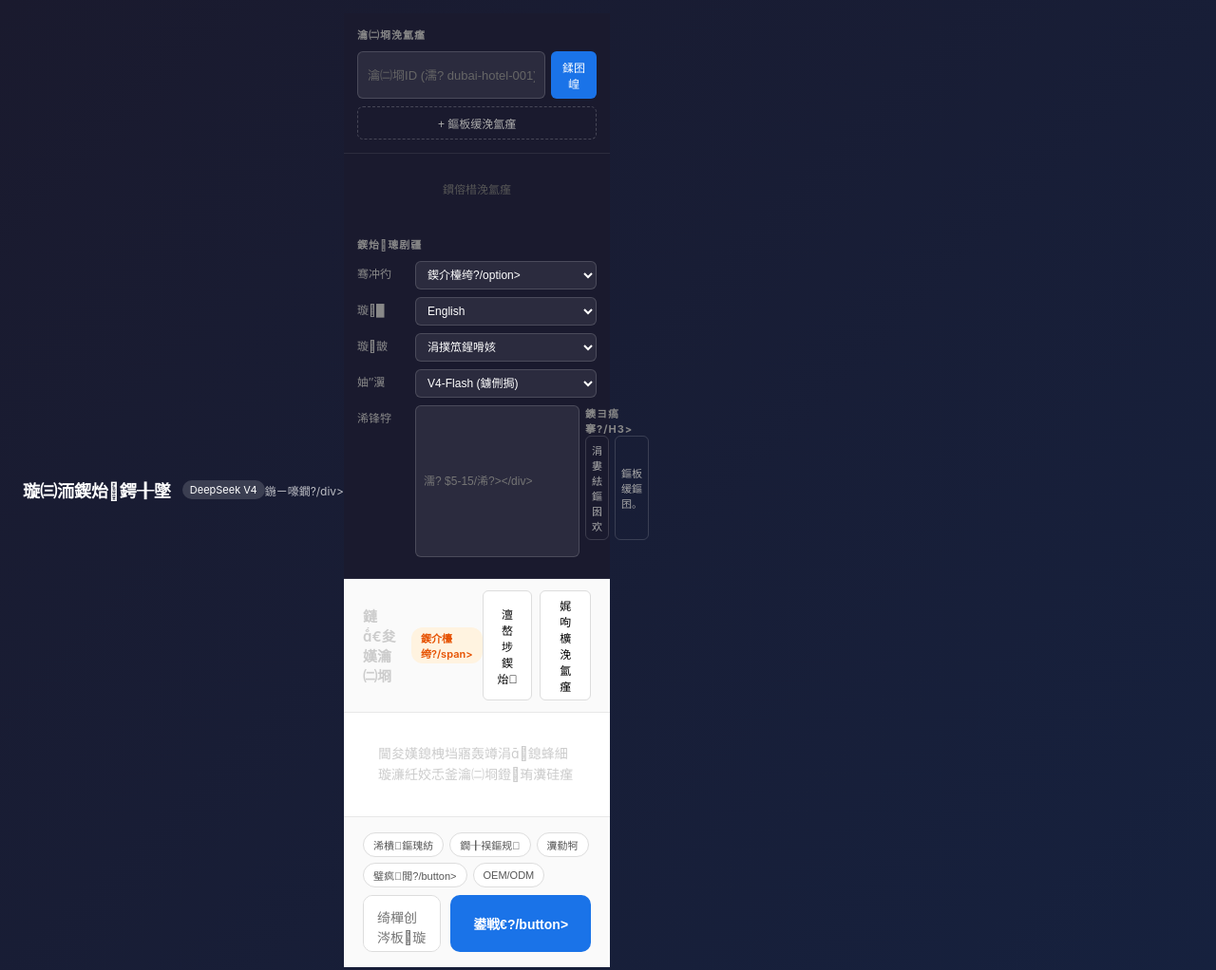
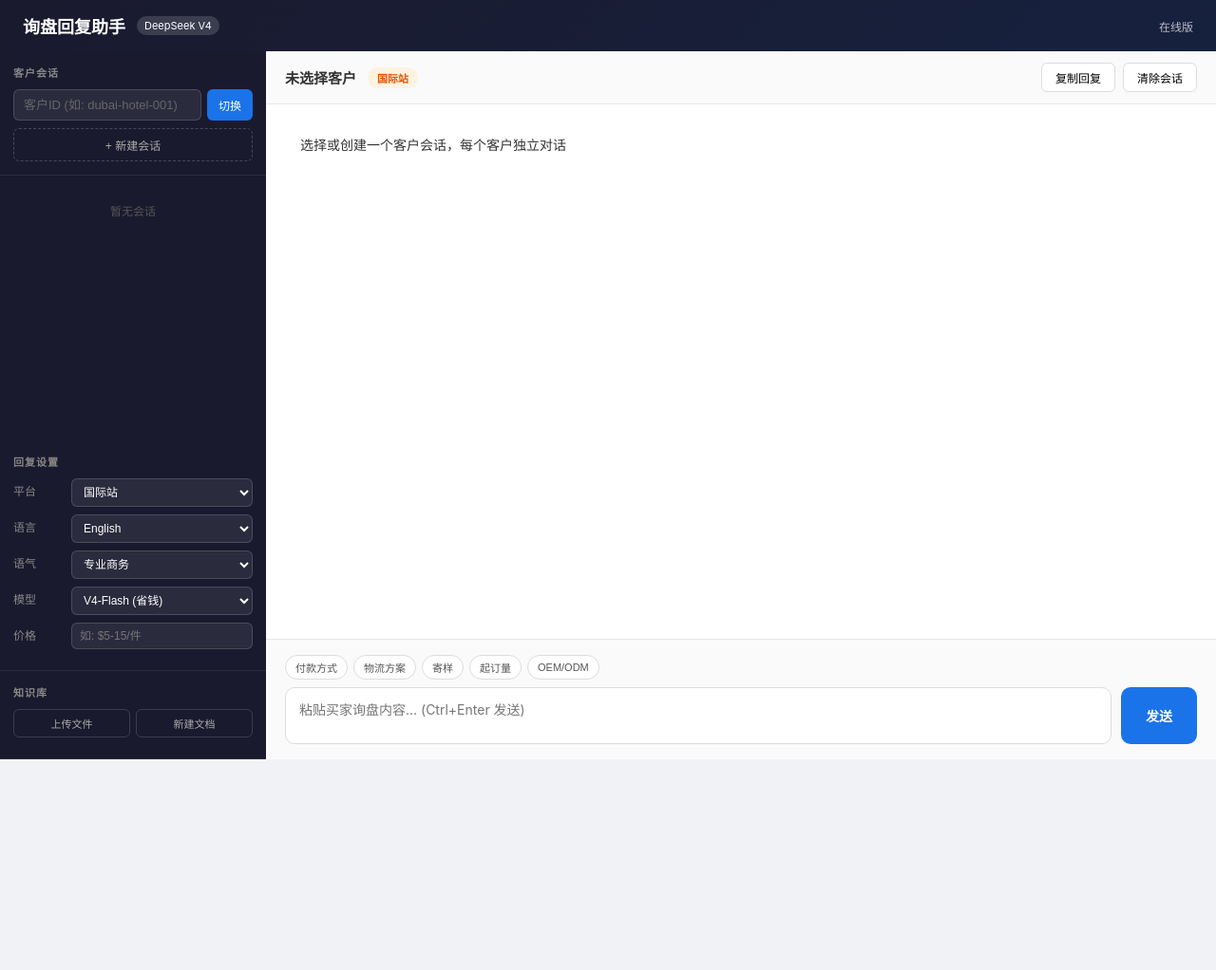
Before and after one commit to weieryang/inquiry-assistant, a website: page public/index.html in a window 1280 px wide. Shown: the whole page at 95% size. After the commit the page ends 800 px from the top, so only its background shows below. Drawn offline with Linux system fonts and the light colour scheme.

Commit message:
fix encoding

```diff
--- a/public/index.html
+++ b/public/index.html
@@ -3,7 +3,7 @@
 <head>
     <meta charset="UTF-8">
     <meta name="viewport" content="width=device-width, initial-scale=1.0">
-    <title>璇㈢洏鍥炲鍔╂墜 - DeepSeek V4</title>
+    <title>询盘回复助手 - DeepSeek V4</title>
     <style>
         * { margin: 0; padding: 0; box-sizing: border-box; }
         body { font-family: -apple-system, BlinkMacSystemFont, 'Segoe UI', Roboto, sans-serif; background: #f0f2f5; color: #333; height: 100vh; display: flex; flex-direction: column; }
@@ -98,37 +98,37 @@
 <body>
     <div class="header">
         <div style="display:flex; align-items:center; gap:12px;">
-            <h1>璇㈢洏鍥炲鍔╂墜</h1>
+            <h1>询盘回复助手</h1>
             <span class="ver">DeepSeek V4</span>
         </div>
-        <div style="font-size:12px; opacity:0.7;">鍦ㄧ嚎鐗?/div>
+        <div style="font-size:12px; opacity:0.7;">在线版</div>
     </div>
     <div class="app">
         <div class="sidebar">
             <div class="sb-section">
-                <h3>瀹㈡埛浼氳瘽</h3>
+                <h3>客户会话</h3>
                 <div class="session-input">
-                    <input type="text" id="customerIdInput" placeholder="瀹㈡埛ID (濡? dubai-hotel-001)">
-                    <button onclick="switchSession()">鍒囨崲</button>
+                    <input type="text" id="customerIdInput" placeholder="客户ID (如: dubai-hotel-001)">
+                    <button onclick="switchSession()">切换</button>
                 </div>
-                <button class="new-session-btn" onclick="createNewSession()">+ 鏂板缓浼氳瘽</button>
+                <button class="new-session-btn" onclick="createNewSession()">+ 新建会话</button>
             </div>
             <div class="session-list" id="sessionList">
-                <div style="text-align:center; color:#555; font-size:12px; padding:20px;">鏆傛棤浼氳瘽</div>
+                <div style="text-align:center; color:#555; font-size:12px; padding:20px;">暂无会话</div>
             </div>
             <div class="sb-section">
-                <h3>鍥炲璁剧疆</h3>
-                <div class="sb-row"><label>骞冲彴</label><select id="platform"><option value="alibaba">鍥介檯绔?/option><option value="mic">涓浗鍒堕€犵綉</option><option value="1688">1688</option></select></div>
-                <div class="sb-row"><label>璇█</label><select id="replyLang"><option value="en">English</option><option value="es">Espa帽ol</option><option value="ru">袪褍褋褋泻懈泄</option><option value="ar">丕賱毓乇亘賷丞</option><option value="pt">Portugu锚s</option><option value="fr">Fran莽ais</option><option value="de">Deutsch</option><option value="tr">T眉rk莽e</option></select></div>
-                <div class="sb-row"><label>璇皵</label><select id="tone"><option value="professional">涓撲笟鍟嗗姟</option><option value="friendly">鐑儏鍙嬪ソ</option><option value="concise">绠€娲侀珮鏁?/option></select></div>
-                <div class="sb-row"><label>妯″瀷</label><select id="modelSelect"><option value="flash">V4-Flash (鐪侀挶)</option><option value="pro">V4-Pro (楂樿川閲?</option></select></div>
-                <div class="sb-row"><label>浠锋牸</label><input type="text" id="priceRange" placeholder="濡? $5-15/浠?></div>
+                <h3>回复设置</h3>
+                <div class="sb-row"><label>平台</label><select id="platform"><option value="alibaba">国际站</option><option value="mic">中国制造网</option><option value="1688">1688</option></select></div>
+                <div class="sb-row"><label>语言</label><select id="replyLang"><option value="en">English</option><option value="es">Español</option><option value="ru">Русский</option><option value="ar">العربية</option><option value="pt">Português</option><option value="fr">Français</option><option value="de">Deutsch</option><option value="tr">Türkçe</option></select></div>
+                <div class="sb-row"><label>语气</label><select id="tone"><option value="professional">专业商务</option><option value="friendly">热情友好</option><option value="concise">简洁高效</option></select></div>
+                <div class="sb-row"><label>模型</label><select id="modelSelect"><option value="flash">V4-Flash (省钱)</option><option value="pro">V4-Pro (高质量)</option></select></div>
+                <div class="sb-row"><label>价格</label><input type="text" id="priceRange" placeholder="如: $5-15/件"></div>
             </div>
             <div class="sb-section">
-                <h3>鐭ヨ瘑搴?/h3>
+                <h3>知识库</h3>
                 <div class="kb-actions">
-                    <button class="kb-btn" onclick="showUploadKB()">涓婁紶鏂囦欢</button>
-                    <button class="kb-btn" onclick="showCreateKB()">鏂板缓鏂囨。</button>
+                    <button class="kb-btn" onclick="showUploadKB()">上传文件</button>
+                    <button class="kb-btn" onclick="showCreateKB()">新建文档</button>
                 </div>
                 <div class="kb-list" id="kbList"></div>
             </div>
@@ -136,35 +136,35 @@
         <div class="main">
             <div class="chat-header">
                 <div style="display:flex; align-items:center; gap:12px;">
-                    <span class="cc" id="currentCustomerLabel">鏈€夋嫨瀹㈡埛</span>
-                    <span class="badge badge-alibaba" id="platformBadge">鍥介檯绔?/span>
+                    <span class="cc" id="currentCustomerLabel">未选择客户</span>
+                    <span class="badge badge-alibaba" id="platformBadge">国际站</span>
                 </div>
                 <div class="chat-hdr-btns">
-                    <button class="hdr-btn" onclick="copyLastReply()">澶嶅埗鍥炲</button>
-                    <button class="hdr-btn" onclick="clearCurrentSession()">娓呴櫎浼氳瘽</button>
+                    <button class="hdr-btn" onclick="copyLastReply()">复制回复</button>
+                    <button class="hdr-btn" onclick="clearCurrentSession()">清除会话</button>
                 </div>
             </div>
             <div class="messages" id="messagesArea">
-                <div class="message system"><div class="msg-bubble">閫夋嫨鎴栧垱寤轰竴涓鎴蜂細璇濓紝姣忎釜瀹㈡埛鐙珛瀵硅瘽</div></div>
+                <div class="message system"><div class="msg-bubble">选择或创建一个客户会话，每个客户独立对话</div></div>
             </div>
             <div class="typing" id="typingIndicator"><div class="dots"><span></span><span></span><span></span></div></div>
             <div class="input-area">
                 <div class="input-tools">
-                    <button class="tool-btn" onclick="quickAction('payment')">浠樻鏂瑰紡</button>
-                    <button class="tool-btn" onclick="quickAction('shipping')">鐗╂祦鏂规</button>
-                    <button class="tool-btn" onclick="quickAction('sample')">瀵勬牱</button>
-                    <button class="tool-btn" onclick="quickAction('moq')">璧疯閲?/button>
+                    <button class="tool-btn" onclick="quickAction('payment')">付款方式</button>
+                    <button class="tool-btn" onclick="quickAction('shipping')">物流方案</button>
+                    <button class="tool-btn" onclick="quickAction('sample')">寄样</button>
+                    <button class="tool-btn" onclick="quickAction('moq')">起订量</button>
                     <button class="tool-btn" onclick="quickAction('oem')">OEM/ODM</button>
                 </div>
                 <div class="input-row">
-                    <textarea id="inputArea" placeholder="绮樿创涔板璇㈢洏鍐呭... (Ctrl+Enter 鍙戦€?" onkeydown="if(event.key==='Enter'&&event.ctrlKey){event.preventDefault();sendMessage();}"></textarea>
-                    <button class="send-btn" id="sendBtn" onclick="sendMessage()">鍙戦€?/button>
+                    <textarea id="inputArea" placeholder="粘贴买家询盘内容... (Ctrl+Enter 发送)" onkeydown="if(event.key==='Enter'&&event.ctrlKey){event.preventDefault();sendMessage();}"></textarea>
+                    <button class="send-btn" id="sendBtn" onclick="sendMessage()">发送</button>
                 </div>
             </div>
         </div>
     </div>
-    <div class="modal-overlay" id="uploadKBModal"><div class="modal"><h3>涓婁紶鐭ヨ瘑搴撴枃浠?/h3><input type="file" id="kbFileInput" accept=".txt,.md" style="margin-bottom:12px;"><textarea id="kbContentInput" placeholder="鎴栫矘璐村唴瀹?.."></textarea><input type="text" id="kbFilenameInput" placeholder="鏂囦欢鍚? style="width:100%;padding:8px 12px;border:1px solid #ddd;border-radius:6px;margin-top:8px;font-size:13px;"><div class="modal-actions"><button class="modal-btn" onclick="closeModal('uploadKBModal')">鍙栨秷</button><button class="modal-btn primary" onclick="uploadKB()">淇濆瓨</button></div></div></div>
-    <div class="modal-overlay" id="createKBModal"><div class="modal"><h3>鏂板缓鐭ヨ瘑搴撴枃妗?/h3><input type="text" id="newKBName" placeholder="鏂囨。鍚? style="width:100%;padding:8px 12px;border:1px solid #ddd;border-radius:6px;margin-bottom:12px;font-size:13px;"><textarea id="newKBContent" placeholder="杈撳叆鐭ヨ瘑搴撳唴瀹?.."></textarea><div class="modal-actions"><button class="modal-btn" onclick="closeModal('createKBModal')">鍙栨秷</button><button class="modal-btn primary" onclick="createKB()">鍒涘缓</button></div></div></div>
+    <div class="modal-overlay" id="uploadKBModal"><div class="modal"><h3>上传知识库文件</h3><input type="file" id="kbFileInput" accept=".txt,.md" style="margin-bottom:12px;"><textarea id="kbContentInput" placeholder="或粘贴内容..."></textarea><input type="text" id="kbFilenameInput" placeholder="文件名" style="width:100%;padding:8px 12px;border:1px solid #ddd;border-radius:6px;margin-top:8px;font-size:13px;"><div class="modal-actions"><button class="modal-btn" onclick="closeModal('uploadKBModal')">取消</button><button class="modal-btn primary" onclick="uploadKB()">保存</button></div></div></div>
+    <div class="modal-overlay" id="createKBModal"><div class="modal"><h3>新建知识库文档</h3><input type="text" id="newKBName" placeholder="文档名" style="width:100%;padding:8px 12px;border:1px solid #ddd;border-radius:6px;margin-bottom:12px;font-size:13px;"><textarea id="newKBContent" placeholder="输入知识库内容..."></textarea><div class="modal-actions"><button class="modal-btn" onclick="closeModal('createKBModal')">取消</button><button class="modal-btn primary" onclick="createKB()">创建</button></div></div></div>
     <div class="toast" id="toast"></div>
     <script>
         let currentCustomerId='';
@@ -180,8 +180,8 @@
         function renderSessionList(){
             const s=getSessions();const list=document.getElementById('sessionList');
             const keys=Object.keys(s);
-            if(!keys.length){list.innerHTML='<div style="text-align:center;color:#555;font-size:12px;padding:20px;">鏆傛棤浼氳瘽</div>';return;}
-            list.innerHTML=keys.map(k=>`<div class="session-item ${k===currentCustomerId?'active':''}" onclick="switchToSession('${k}')"><div class="sid">${k}</div><div class="smeta">${s[k].messages.length}鏉℃秷鎭?/div><button class="sdel" onclick="event.stopPropagation();deleteSession('${k}')">鉁?/button></div>`).join('');
+            if(!keys.length){list.innerHTML='<div style="text-align:center;color:#555;font-size:12px;padding:20px;">暂无会话</div>';return;}
+            list.innerHTML=keys.map(k=>`<div class="session-item ${k===currentCustomerId?'active':''}" onclick="switchToSession('${k}')"><div class="sid">${k}</div><div class="smeta">${s[k].messages.length}条消息</div><button class="sdel" onclick="event.stopPropagation();deleteSession('${k}')">✕</button></div>`).join('');
         }
 
         function createNewSession(){
@@ -189,28 +189,28 @@
             if(!id){id='customer-'+Date.now().toString(36);document.getElementById('customerIdInput').value=id;}
             switchToSession(id);
         }
-        function switchSession(){const id=document.getElementById('customerIdInput').value.trim();if(!id){toast('璇疯緭鍏ュ鎴稩D');return;}switchToSession(id);}
+        function switchSession(){const id=document.getElementById('customerIdInput').value.trim();if(!id){toast('请输入客户ID');return;}switchToSession(id);}
         function switchToSession(id){
             currentCustomerId=id;document.getElementById('customerIdInput').value=id;
             document.getElementById('currentCustomerLabel').textContent=id;
             const s=getSessions();currentSession=s[id]||{messages:[]};renderMessages();renderSessionList();
         }
-        function deleteSession(id){if(!confirm('纭畾鍒犻櫎锛?))return;const s=getSessions();delete s[id);saveSessions(s);if(id===currentCustomerId){currentCustomerId='';currentSession={messages:[]};document.getElementById('currentCustomerLabel').textContent='鏈€夋嫨瀹㈡埛';renderMessages();}renderSessionList();}
-        function clearCurrentSession(){if(!currentCustomerId){toast('璇峰厛閫夋嫨瀹㈡埛');return;}deleteSession(currentCustomerId);}
+        function deleteSession(id){if(!confirm('确定删除？'))return;const s=getSessions();delete s[id);saveSessions(s);if(id===currentCustomerId){currentCustomerId='';currentSession={messages:[]};document.getElementById('currentCustomerLabel').textContent='未选择客户';renderMessages();}renderSessionList();}
+        function clearCurrentSession(){if(!currentCustomerId){toast('请先选择客户');return;}deleteSession(currentCustomerId);}
 
         function renderMessages(){
             const area=document.getElementById('messagesArea');
-            if(!currentSession.messages.length){area.innerHTML='<div class="message system"><div class="msg-bubble">鍦ㄤ笅鏂硅緭鍏ユ绮樿创涔板璇㈢洏锛孉I灏嗙敓鎴愪笓涓氬洖澶?/div></div>';return;}
+            if(!currentSession.messages.length){area.innerHTML='<div class="message system"><div class="msg-bubble">在下方输入框粘贴买家询盘，AI将生成专业回复</div></div>';return;}
             area.innerHTML=currentSession.messages.map(m=>{
                 if(m.role==='system')return'';
-                return`<div class="msg ${m.role}"><div class="msg-label">${m.role==='user'?'涔板璇㈢洏':'AI鍥炲'}</div><div class="msg-bubble">${esc(m.content)}</div></div>`;
+                return`<div class="msg ${m.role}"><div class="msg-label">${m.role==='user'?'买家询盘':'AI回复'}</div><div class="msg-bubble">${esc(m.content)}</div></div>`;
             }).join('');
             area.scrollTop=area.scrollHeight;
         }
 
         async function sendMessage(){
             const input=document.getElementById('inputArea');const text=input.value.trim();
-            if(!text)return;if(!currentCustomerId){toast('璇峰厛閫夋嫨瀹㈡埛');return;}
+            if(!text)return;if(!currentCustomerId){toast('请先选择客户');return;}
             currentSession.messages.push({role:'user',content:text});renderMessages();input.value='';
             document.getElementById('typingIndicator').classList.add('show');document.getElementById('sendBtn').disabled=true;
             try{
@@ -218,21 +218,21 @@
                     body:JSON.stringify({customerId:currentCustomerId,inquiry:text,platform:document.getElementById('platform').value,lang:document.getElementById('replyLang').value,tone:document.getElementById('tone').value,priceRange:document.getElementById('priceRange').value,model:document.getElementById('modelSelect').value,knowledgeBase:getKBContent()})});
                 const data=await res.json();
                 if(res.ok){currentSession.messages.push({role:'assistant',content:data.reply});const s=getSessions();s[currentCustomerId]=currentSession;saveSessions(s);renderMessages();renderSessionList();}
-                else{toast('鐢熸垚澶辫触: '+(data.error||''));currentSession.messages.pop();renderMessages();}
-            }catch(e){toast('杩炴帴澶辫触');currentSession.messages.pop();renderMessages();}
+                else{toast('生成失败: '+(data.error||''));currentSession.messages.pop();renderMessages();}
+            }catch(e){toast('连接失败');currentSession.messages.pop();renderMessages();}
             finally{document.getElementById('typingIndicator').classList.remove('show');document.getElementById('sendBtn').disabled=false;}
         }
 
         function quickAction(type){
-            if(!currentCustomerId){toast('璇峰厛閫夋嫨瀹㈡埛');return;}
-            const p={payment:'璇峰洖澶嶄拱瀹跺叧浜庝粯娆炬柟寮忕殑璇㈤棶锛屽寘鎷琓/T銆丩/C銆乀rade Assurance',shipping:'璇峰洖澶嶄拱瀹跺叧浜庣墿娴佹柟妗堢殑闂锛屾捣杩?绌鸿繍/DDP',sample:'璇峰洖澶嶄拱瀹跺叧浜庡瘎鏍风殑闂',moq:'璇峰洖澶嶄拱瀹跺叧浜庤捣璁㈤噺鐨勯棶棰橈紝棣栨鍚堜綔鍙伒娲?,oem:'璇峰洖澶嶄拱瀹跺叧浜嶰EM/ODM瀹氬埗鐨勯棶棰?};
+            if(!currentCustomerId){toast('请先选择客户');return;}
+            const p={payment:'请回复买家关于付款方式的询问，包括T/T、L/C、Trade Assurance',shipping:'请回复买家关于物流方案的问题，海运/空运/DDP',sample:'请回复买家关于寄样的问题',moq:'请回复买家关于起订量的问题，首次合作可灵活',oem:'请回复买家关于OEM/ODM定制的问题'};
             document.getElementById('inputArea').value=p[type]||'';document.getElementById('inputArea').focus();
         }
 
         function renderKBList(){
             const list=document.getElementById('kbList');
-            if(!kbFiles.length){list.innerHTML='<div style="text-align:center;color:#555;font-size:11px;padding:10px;">鏆傛棤鐭ヨ瘑搴?/div>';return;}
-            list.innerHTML=kbFiles.map((f,i)=>`<div class="kb-item"><span class="kname">馃搫 ${f.name}</span><span class="ksize">${(f.content.length/1024).toFixed(1)}KB</span><button class="kdel" onclick="deleteKB(${i})">鉁?/button></div>`).join('');
+            if(!kbFiles.length){list.innerHTML='<div style="text-align:center;color:#555;font-size:11px;padding:10px;">暂无知识库</div>';return;}
+            list.innerHTML=kbFiles.map((f,i)=>`<div class="kb-item"><span class="kname">📄 ${f.name}</span><span class="ksize">${(f.content.length/1024).toFixed(1)}KB</span><button class="kdel" onclick="deleteKB(${i})">✕</button></div>`).join('');
         }
         function showUploadKB(){document.getElementById('uploadKBModal').classList.add('show');}
         function showCreateKB(){document.getElementById('createKBModal').classList.add('show');}
@@ -241,17 +241,17 @@
             const fi=document.getElementById('kbFileInput');const ci=document.getElementById('kbContentInput');const ni=document.getElementById('kbFilenameInput');
             let name=ni.value.trim(),content=ci.value.trim();
             if(fi.files.length>0){name=name||fi.files[0].name;content=await fi.files[0].text();}
-            if(!name||!content){toast('璇锋彁渚涙枃浠跺悕鍜屽唴瀹?);return;}
-            kbFiles.push({name,content});localStorage.setItem('kb_files',JSON.stringify(kbFiles));renderKBList();closeModal('uploadKBModal');fi.value='';ci.value='';ni.value='';toast('鐭ヨ瘑搴撳凡鏇存柊');
+            if(!name||!content){toast('请提供文件名和内容');return;}
+            kbFiles.push({name,content});localStorage.setItem('kb_files',JSON.stringify(kbFiles));renderKBList();closeModal('uploadKBModal');fi.value='';ci.value='';ni.value='';toast('知识库已更新');
         }
         function createKB(){
             const n=document.getElementById('newKBName').value.trim(),c=document.getElementById('newKBContent').value.trim();
-            if(!n||!c){toast('璇峰～鍐?);return;}
-            kbFiles.push({name:n,content:c});localStorage.setItem('kb_files',JSON.stringify(kbFiles));renderKBList();closeModal('createKBModal');document.getElementById('newKBName').value='';document.getElementById('newKBContent').value='';toast('鏂囨。宸插垱寤?);
+            if(!n||!c){toast('请填写');return;}
+            kbFiles.push({name:n,content:c});localStorage.setItem('kb_files',JSON.stringify(kbFiles));renderKBList();closeModal('createKBModal');document.getElementById('newKBName').value='';document.getElementById('newKBContent').value='';toast('文档已创建');
         }
-        function deleteKB(i){if(!confirm('纭畾鍒犻櫎锛?))return;kbFiles.splice(i,1);localStorage.setItem('kb_files',JSON.stringify(kbFiles));renderKBList();}
+        function deleteKB(i){if(!confirm('确定删除？'))return;kbFiles.splice(i,1);localStorage.setItem('kb_files',JSON.stringify(kbFiles));renderKBList();}
 
-        function copyLastReply(){const msgs=currentSession.messages.filter(m=>m.role==='assistant');if(!msgs.length){toast('娌℃湁鍙鍒剁殑鍥炲');return;}navigator.clipboard.writeText(msgs[msgs.length-1].content).then(()=>toast('宸插鍒?));}
+        function copyLastReply(){const msgs=currentSession.messages.filter(m=>m.role==='assistant');if(!msgs.length){toast('没有可复制的回复');return;}navigator.clipboard.writeText(msgs[msgs.length-1].content).then(()=>toast('已复制'));}
         function esc(t){return(t||'').replace(/&/g,'&amp;').replace(/</g,'&lt;').replace(/>/g,'&gt;');}
         function toast(m){const t=document.getElementById('toast');t.textContent=m;t.classList.add('show');setTimeout(()=>t.classList.remove('show'),2000);}
     </script>
```
